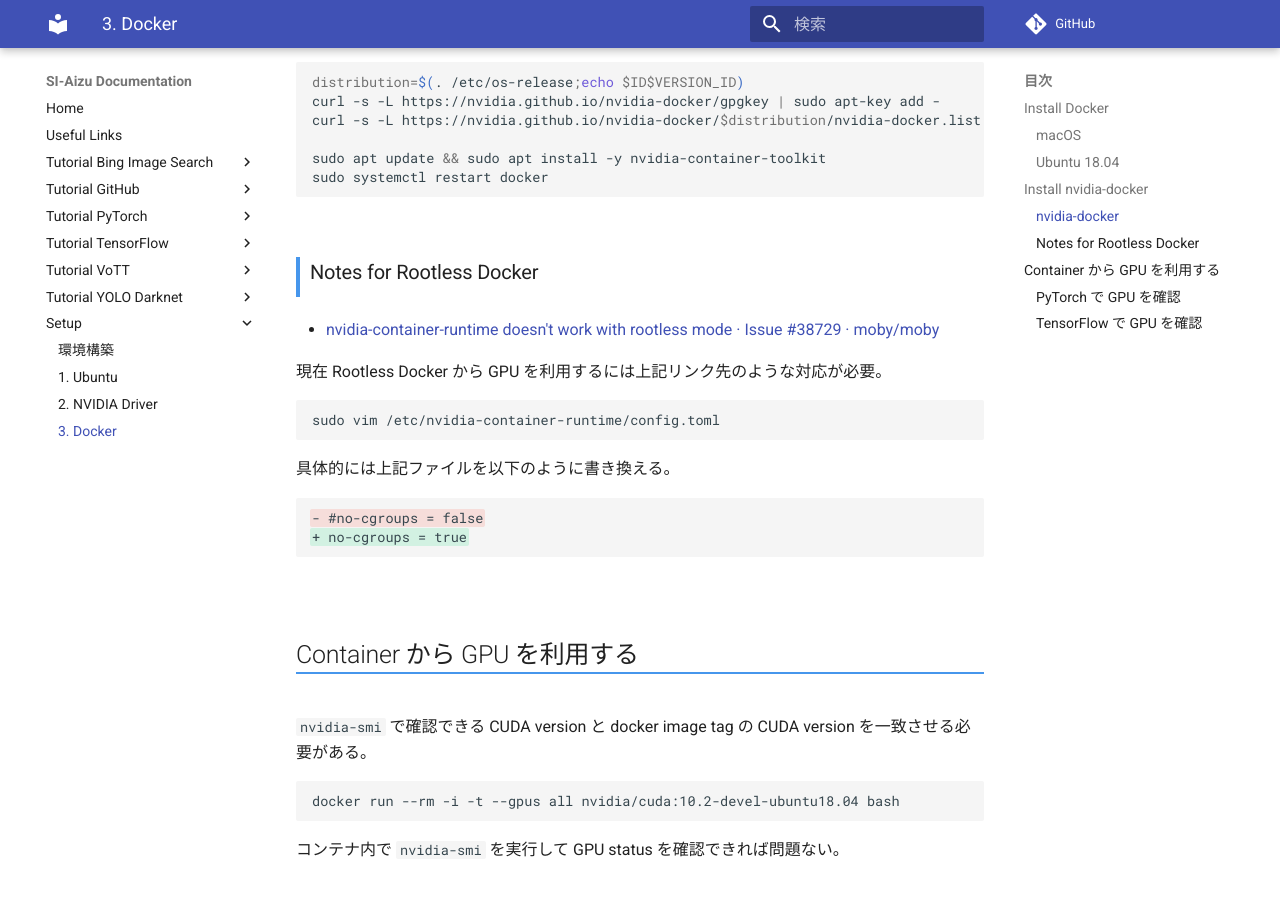
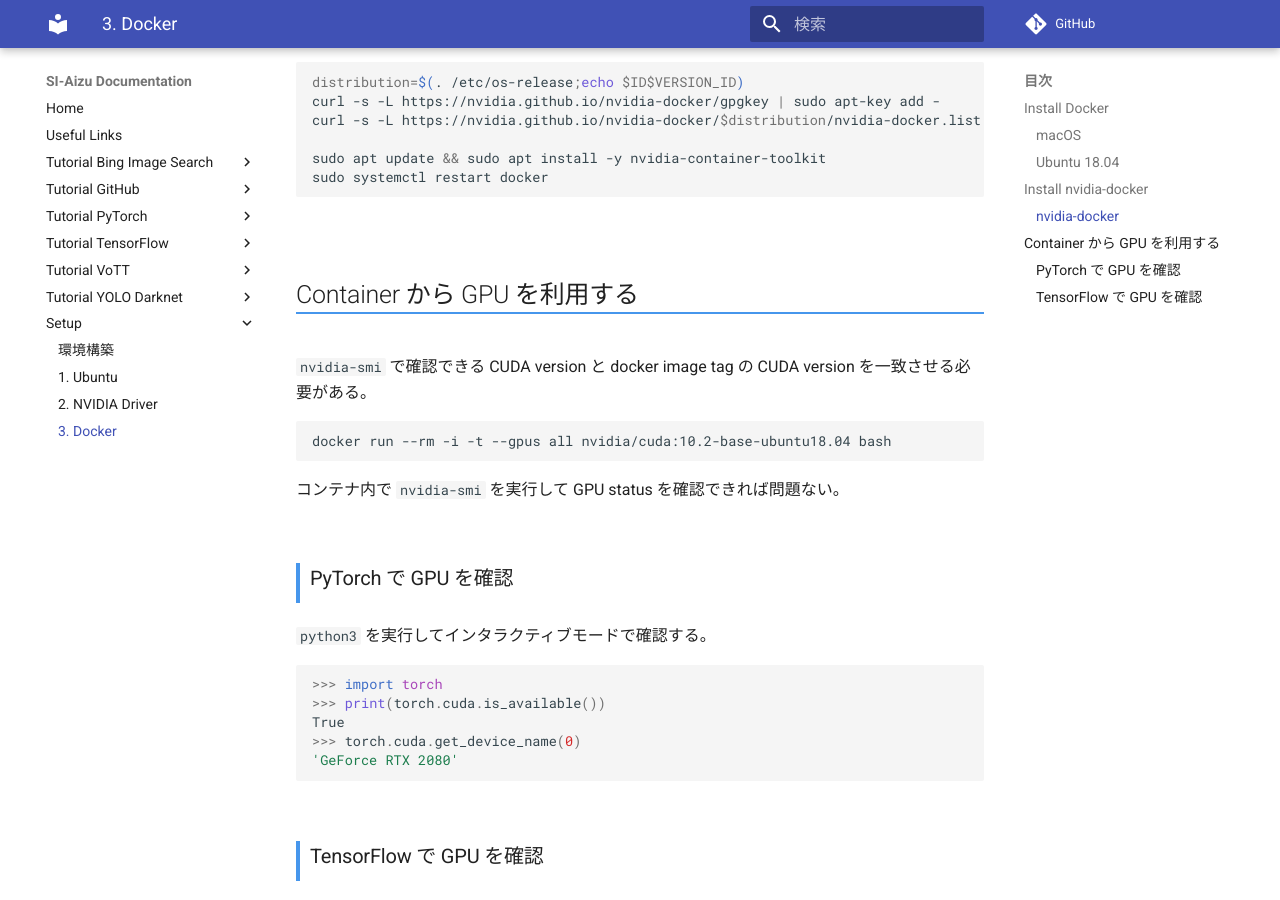
Before and after one commit to SI-Aizu/documentation, an MkDocs documentation site: the page built from docs/setup/3-docker.md, in a window 1280 px wide and 900 px high, scrolled down 1378 px. Built offline with MkDocs 1.6.1 and Material for MkDocs 9.7.7, drawn with Linux system fonts in a browser that asks for light colours; comment, search, counter and statistics services are not loaded.

Commit message:
Update 3-docker.md

````diff
--- a/docs/setup/3-docker.md
+++ b/docs/setup/3-docker.md
@@ -57,23 +57,6 @@
 sudo systemctl restart docker
 ```
 
-### Notes for Rootless Docker
-
-- [nvidia-container-runtime doesn't work with rootless mode · Issue #38729 · moby/moby](https://github.com/moby/moby/issues/38729)
-
-現在 Rootless Docker から GPU を利用するには上記リンク先のような対応が必要。
-
-```sh
-sudo vim /etc/nvidia-container-runtime/config.toml
-```
-
-具体的には上記ファイルを以下のように書き換える。
-
-```diff
-- #no-cgroups = false
-+ no-cgroups = true
-```
-
 
 
 ## Container から GPU を利用する
@@ -81,7 +64,7 @@
 `nvidia-smi` で確認できる CUDA version と docker image tag の CUDA version を一致させる必要がある。
 
 ```sh
-docker run --rm -i -t --gpus all nvidia/cuda:10.2-devel-ubuntu18.04 bash
+docker run --rm -i -t --gpus all nvidia/cuda:10.2-base-ubuntu18.04 bash
 ```
 
 コンテナ内で `nvidia-smi` を実行して GPU status を確認できれば問題ない。
````
